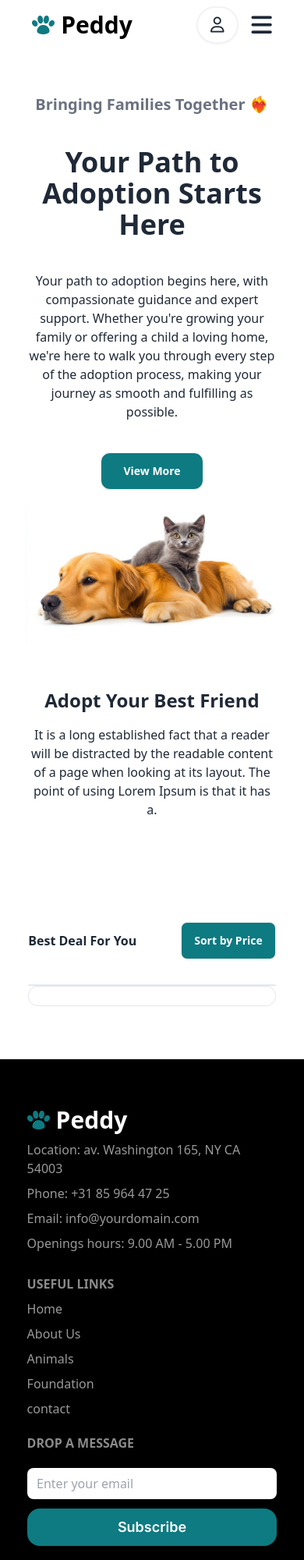
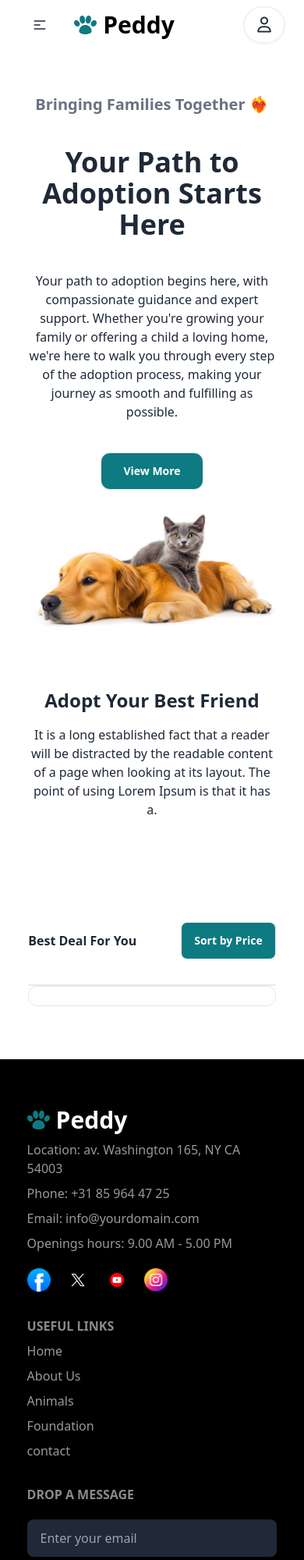
Before and after one commit to mahdihasan333/pet-adoption, a plain HTML site: page index.html in a window 390 px wide. Shown: the top 2000 px of the page at 78% size. Drawn offline with nearby package versions, Linux system fonts and the light colour scheme; no server answers.

Commit message:
100% project done

```diff
--- a/index.html
+++ b/index.html
@@ -51,7 +51,21 @@
   <header class="w-11/12 mx-auto">
     <nav class="navbar">
       <div class="navbar-start">
-        <a class="btn btn-ghost text-3xl text-black hover:bg-transparent"><img src="./images/logo.webp" alt="" />
+        <div class="dropdown">
+          <div tabindex="0" role="button" class="btn btn-ghost lg:hidden">
+            <svg xmlns="http://www.w3.org/2000/svg" class="h-5 w-5" fill="none" viewBox="0 0 24 24"
+              stroke="currentColor">
+              <path stroke-linecap="round" stroke-linejoin="round" stroke-width="2" d="M4 6h16M4 12h8m-8 6h16" />
+            </svg>
+          </div>
+          <ul tabindex="0"
+            class="menu menu-sm dropdown-content bg-base-100 rounded-box z-[1] mt-3 p-2 shadow text-base font-semibold">
+            <li><a>Home</a></li>
+            <li><a>Shop</a></li>
+            <li><a>Contact</a></li>
+          </ul>
+        </div>
+        <a class="btn btn-ghost text-3xl text-black"><img src="./images/logo.webp" alt="" />
           Peddy</a>
       </div>
       <div class="navbar-center hidden lg:flex">
@@ -65,12 +79,6 @@
         <span class="btn rounded-full border-[2px] bg-transparent hover:bg-transparent text-xl">
           <i class="fa-regular fa-user"></i>
         </span>
-      </div>
-      <div class="dropdown">
-        <div tabindex="0" role="button" class="btn btn-ghost lg:hidden">
-          <i class="fa-solid fa-bars text-3xl"></i>
-        </div>
-
       </div>
     </nav>
 
@@ -110,7 +118,8 @@
     <section>
       <div class="lg:w-4/6 mx-auto flex flex-col justify-center items-center py-5 space-y-4 text-center">
         <h2 class="text-2xl lg:text-4xl font-bold">Adopt Your Best Friend</h2>
-        <p class="text-center">It is a long established fact that a reader will be distracted by the readable content of a page when looking
+        <p class="text-center">It is a long established fact that a reader will be distracted by the readable content of
+          a page when looking
           at its layout. The point of using Lorem Ipsum is that it has a.</p>
       </div>
 
@@ -125,7 +134,7 @@
 
         <!-- pet Categories spinner -->
         <div id="spinner2" class="hidden flex justify-center items-center">
-          <span  class="loading loading-bars loading-lg"></span>
+          <span class="loading loading-bars loading-lg"></span>
         </div>
 
       </section>
@@ -150,9 +159,7 @@
 
       </div>
 
-      <!-- <div>
-        <span id="main-spinner" class="hidden loading loading-bars loading-lg"></span>
-      </div> -->
+
 
       <div id="error-container" class="lg:w-4/5 hidden ">
         <div class="flex flex-col justify-center items-center lg:max-w-3xl mx-auto">
@@ -176,13 +183,7 @@
 
 
     </section>
-    <!-- <div id="error-container" class="hidden flex flex-col justify-center items-center">
-      <img src="images/error.webp">
-      <h2 class="text-4xl font-bold font-Inter">No Information Available</h2>
-      <p class="font-Lato text-base text-mainParagraph">It is a long established fact that a reader will be distracted
-        by the readable content of a page when looking at its layout. The point of using Lorem Ipsum is that it has a.
-      </p>
-    </div> -->
+
 
 
     <!-- modal -->
@@ -228,10 +229,15 @@
           <p class="text-footerParagraph text-base">Location: av. Washington 165, NY CA 54003</p>
           <p class="text-footerParagraph text-base">Phone: +31 85 964 47 25</p>
           <p class="text-footerParagraph text-base">Email: info@yourdomain.com</p>
-          <p class="text-footerParagraph text-base">Openings hours: 9.00 AM - 5.00 PM</p>
-          <div></div>
+          <p class="text-footerParagraph text-base pb-3">Openings hours: 9.00 AM - 5.00 PM</p>
+          <div class="flex space-x-5 items-center pb-3">
+            <img class="h-[30px] w-[30px] object-cover" src="./images/facebook.png" alt="">
+            <img class="h-[30px] w-[30px] object-cover" src="./images/twitter.png" alt="">
+            <img class="h-[30px] w-[30px] object-cover" src="./images/youtube.png" alt="">
+            <img class="h-[30px] w-[30px] object-cover" src="./images/Instagram.png" alt="">
+          </div>
         </div>
-        <div class="mb-5 md:ml-16 space-y-2">
+        <div class="mb-5 md:ml-16 space-y-2 pb-3">
           <h6 class="footer-title text-footerHeading">Useful Links</h6>
           <p class="text-footerParagraph text-base">Home</p>
           <p class="text-footerParagraph text-base">About Us</p>
@@ -241,8 +247,10 @@
         </div>
         <div class="mb-5 flex flex-col space-y-3">
           <h6 class="footer-title text-footerHeading">Drop a Message</h6>
-          <input class="py-2 rounded-lg outline-none text-footerParagraph text-base" type="text"
-            placeholder="   Enter your email">
+
+          <input class="input input-bordered w-full text-white bg-gray-800" type="text"
+            placeholder="Enter your email">
+
           <button
             class="font-Inter text-white btn bg-buttonColor text-lg font-semibold rounded-2xl border-none">Subscribe</button>
         </div>
```
Also changed, not shown: images/Instagram.png (added), images/facebook.png (added), images/twitter.png (added), images/youtube.png (added).
